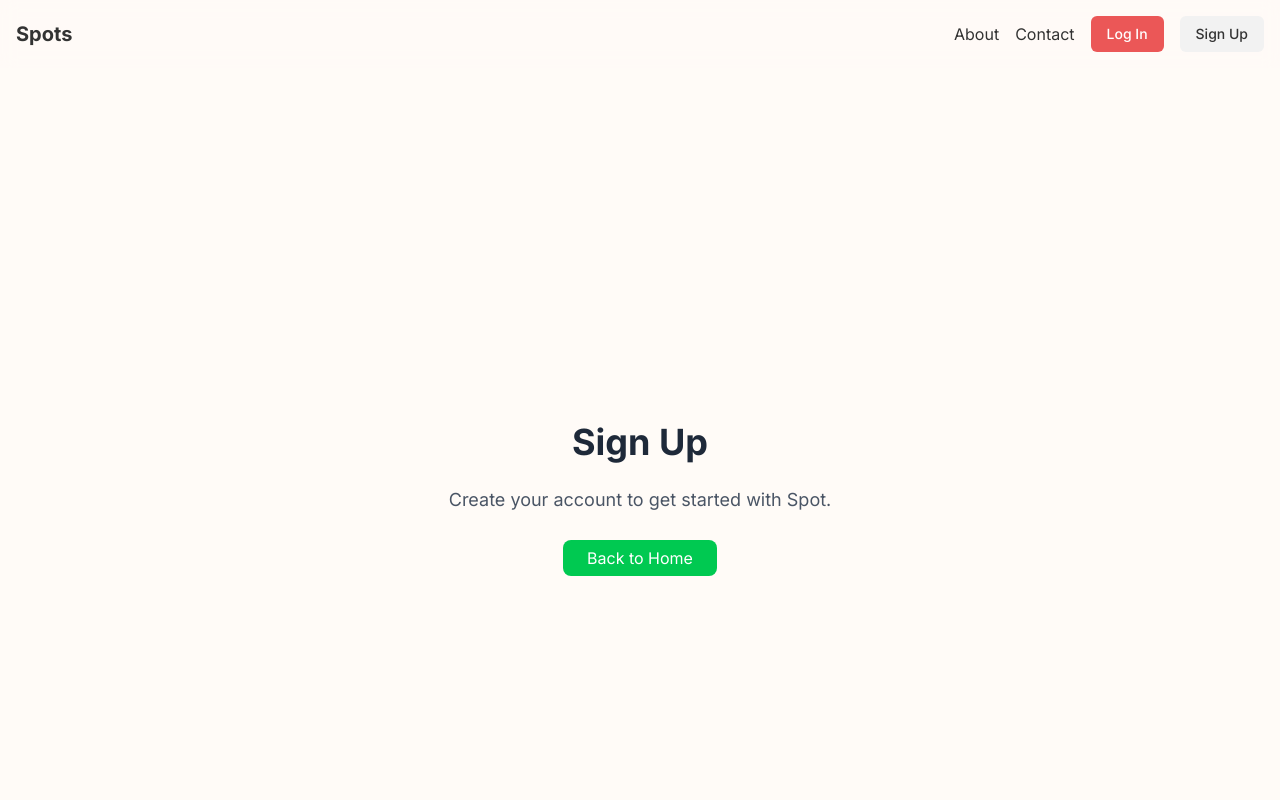
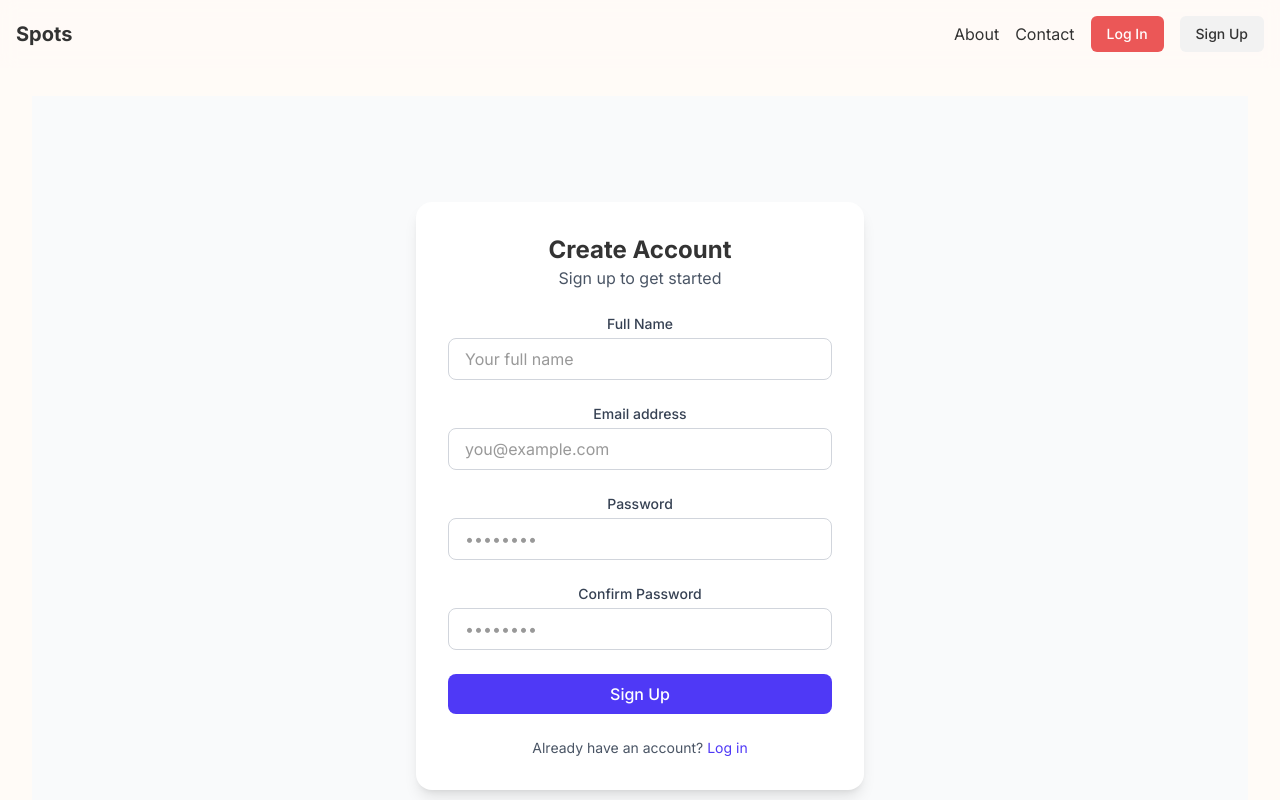
Before and after one commit to faikarf3/spot, a React (Vite) app: page /signup in a window 1280 px wide. Shown: the top 800 px of the page. Built offline with nearby package versions, Linux system fonts and the light colour scheme.

Commit message:
Add files via upload

```diff
--- a/src/pages/Login.jsx
+++ b/src/pages/Login.jsx
@@ -1,22 +1,93 @@
-import React from 'react';
+import React, { useState } from 'react';
+import { Link } from 'react-router-dom';
 
-function Login() {
-	return (
-		<div className="min-h-screen flex items-center justify-center">
-			<div className="max-w-md mx-auto text-center">
-				<h1 className="text-4xl font-bold text-gray-800 mb-6">Login</h1>
-				<p className="text-lg text-gray-600 mb-8">
-					Welcome back! Please sign in to your account.
-				</p>
-				<a
-					href="/"
-					className="bg-blue-500 hover:bg-blue-600 text-white px-6 py-2 rounded-lg transition-colors"
-				>
-					Back to Home
-				</a>
-			</div>
-		</div>
-	);
+/**
+ * Login component renders a sign-in form with email, password,
+ * remember-me checkbox, and links. Expects to be used within a
+ * <BrowserRouter> context at the app root.
+ */
+export default function Login() {
+  const [email, setEmail] = useState('');
+  const [password, setPassword] = useState('');
+  const [remember, setRemember] = useState(false);
+
+  const handleSubmit = (e) => {
+    e.preventDefault();
+    // TODO: integrate with your authentication API
+    console.log({ email, password, remember });
+  };
+
+  return (
+    <div className="h-screen flex items-center justify-center bg-gray-50">
+      <div className="max-w-md w-full bg-white p-8 rounded-2xl shadow-lg">
+        <div className="text-center mb-6">
+          <h1 className="text-2xl font-bold">Welcome Back</h1>
+          <p className="text-gray-600">Sign in to your account</p>
+        </div>
+        <form onSubmit={handleSubmit} className="space-y-6">
+          <div>
+            <label htmlFor="email" className="block text-sm font-medium text-gray-700 mb-1">
+              Email address
+            </label>
+            <input
+              id="email"
+              name="email"
+              type="email"
+              required
+              value={email}
+              onChange={(e) => setEmail(e.target.value)}
+              placeholder="you@example.com"
+              className="w-full px-4 py-2 border border-gray-300 rounded-lg focus:outline-none focus:ring-2 focus:ring-indigo-500"
+            />
+          </div>
+
+          <div>
+            <label htmlFor="password" className="block text-sm font-medium text-gray-700 mb-1">
+              Password
+            </label>
+            <input
+              id="password"
+              name="password"
+              type="password"
+              required
+              value={password}
+              onChange={(e) => setPassword(e.target.value)}
+              placeholder="••••••••"
+              className="w-full px-4 py-2 border border-gray-300 rounded-lg focus:outline-none focus:ring-2 focus:ring-indigo-500"
+            />
+          </div>
+
+          <div className="flex items-center justify-between">
+            <label className="inline-flex items-center">
+              <input
+                type="checkbox"
+                name="remember"
+                checked={remember}
+                onChange={(e) => setRemember(e.target.checked)}
+                className="h-4 w-4 text-indigo-600 focus:ring-indigo-500 border-gray-300 rounded"
+              />
+              <span className="ml-2 text-sm text-gray-600">Remember me</span>
+            </label>
+            <Link to="/forgot-password" className="text-sm text-indigo-600 hover:underline">
+              Forgot password?
+            </Link>
+          </div>
+
+          <button
+            type="submit"
+            className="w-full py-2 px-4 bg-indigo-600 text-white font-medium rounded-lg hover:bg-indigo-700 focus:outline-none focus:ring-2 focus:ring-indigo-500"
+          >
+            Sign In
+          </button>
+        </form>
+
+        <p className="mt-6 text-center text-sm text-gray-600">
+          Don’t have an account?{' '}
+          <Link to="/signup" className="text-indigo-600 hover:underline">
+            Sign up
+          </Link>
+        </p>
+      </div>
+    </div>
+  );
 }
-
-export default Login;
--- a/src/pages/Signup.jsx
+++ b/src/pages/Signup.jsx
@@ -1,22 +1,139 @@
-import React from 'react';
+import React, { useState } from 'react';
+import { Link } from 'react-router-dom';
 
-function Signup() {
-	return (
-		<div className="min-h-screen flex items-center justify-center">
-			<div className="max-w-md mx-auto text-center">
-				<h1 className="text-4xl font-bold text-gray-800 mb-6">Sign Up</h1>
-				<p className="text-lg text-gray-600 mb-8">
-					Create your account to get started with Spot.
-				</p>
-				<a
-					href="/"
-					className="bg-green-500 hover:bg-green-600 text-white px-6 py-2 rounded-lg transition-colors"
-				>
-					Back to Home
-				</a>
-			</div>
-		</div>
-	);
+/**
+ * Register component renders a sign-up form with name, email,
+ * password, password confirmation, and a link to the login page.
+ * Expects to be used within a <BrowserRouter> context at the app root.
+ */
+
+export default function Register() {
+  const [name, setName] = useState('');
+  const [email, setEmail] = useState('');
+  const [password, setPassword] = useState('');
+  const [confirmPassword, setConfirmPassword] = useState('');
+  const [error, setError] = useState('');
+
+  const handleSubmit = (e) => {
+    e.preventDefault();
+    if (password !== confirmPassword) {
+      setError('Passwords do not match.');
+      return;
+    }
+    setError('');
+    // TODO: integrate with your registration API
+    console.log({ name, email, password });
+  };
+
+  return (
+    <div className="h-screen flex items-center justify-center bg-gray-50">
+      <div className="max-w-md w-full bg-white p-8 rounded-2xl shadow-lg">
+        <div className="text-center mb-6">
+          <h1 className="text-2xl font-bold">Create Account</h1>
+          <p className="text-gray-600">Sign up to get started</p>
+        </div>
+        <form onSubmit={handleSubmit} className="space-y-6">
+          <div>
+            <label htmlFor="name" className="block text-sm font-medium text-gray-700 mb-1">
+              Full Name
+            </label>
+            <input
+              id="name"
+              name="name"
+              type="text"
+              required
+              value={name}
+              onChange={(e) => setName(e.target.value)}
+              placeholder="Your full name"
+              className="w-full px-4 py-2 border border-gray-300 rounded-lg focus:outline-none focus:ring-2 focus:ring-indigo-500"
+            />
+          </div>
+
+          <div>
+            <label htmlFor="email" className="block text-sm font-medium text-gray-700 mb-1">
+              Email address
+            </label>
+            <input
+              id="email"
+              name="email"
+              type="email"
+              required
+              value={email}
+              onChange={(e) => setEmail(e.target.value)}
+              placeholder="you@example.com"
+              className="w-full px-4 py-2 border border-gray-300 rounded-lg focus:outline-none focus:ring-2 focus:ring-indigo-500"
+            />
+          </div>
+
+          <div>
+            <label htmlFor="password" className="block text-sm font-medium text-gray-700 mb-1">
+              Password
+            </label>
+            <input
+              id="password"
+              name="password"
+              type="password"
+              required
+              value={password}
+              onChange={(e) => setPassword(e.target.value)}
+              placeholder="••••••••"
+              className="w-full px-4 py-2 border border-gray-300 rounded-lg focus:outline-none focus:ring-2 focus:ring-indigo-500"
+            />
+          </div>
+
+          <div>
+            <label htmlFor="confirmPassword" className="block text-sm font-medium text-gray-700 mb-1">
+              Confirm Password
+            </label>
+            <input
+              id="confirmPassword"
+              name="confirmPassword"
+              type="password"
+              required
+              value={confirmPassword}
+              onChange={(e) => setConfirmPassword(e.target.value)}
+              placeholder="••••••••"
+              className="w-full px-4 py-2 border border-gray-300 rounded-lg focus:outline-none focus:ring-2 focus:ring-indigo-500"
+            />
+          </div>
+
+          {error && <p className="text-red-500 text-sm">{error}</p>}
+
+          <button
+            type="submit"
+            className="w-full py-2 px-4 bg-indigo-600 text-white font-medium rounded-lg hover:bg-indigo-700 focus:outline-none focus:ring-2 focus:ring-indigo-500"
+          >
+            Sign Up
+          </button>
+        </form>
+
+        <p className="mt-6 text-center text-sm text-gray-600">
+          Already have an account?{' '}
+          <Link to="/login" className="text-indigo-600 hover:underline">
+            Log in
+          </Link>
+        </p>
+      </div>
+    </div>
+  );
 }
 
-export default Signup;
+// Note: For testing, create a separate file `Register.test.jsx`:
+// import React from 'react';
+// import { render, screen } from '@testing-library/react';
+// import { MemoryRouter } from 'react-router-dom';
+// import Register from './Register';
+// describe('Register component', () => {
+//   test('renders form fields and button', () => {
+//     render(
+//       <MemoryRouter>
+//         <Register />
+//       </MemoryRouter>
+//     );
+//     expect(screen.getByLabelText(/Full Name/i)).toBeInTheDocument();
+//     expect(screen.getByLabelText(/Email address/i)).toBeInTheDocument();
+//     expect(screen.getByLabelText(/Password/i)).toBeInTheDocument();
+//     expect(screen.getByLabelText(/Confirm Password/i)).toBeInTheDocument();
+//     expect(screen.getByRole('button', { name: /Sign Up/i })).toBeInTheDocument();
+//   });
+// });
```
